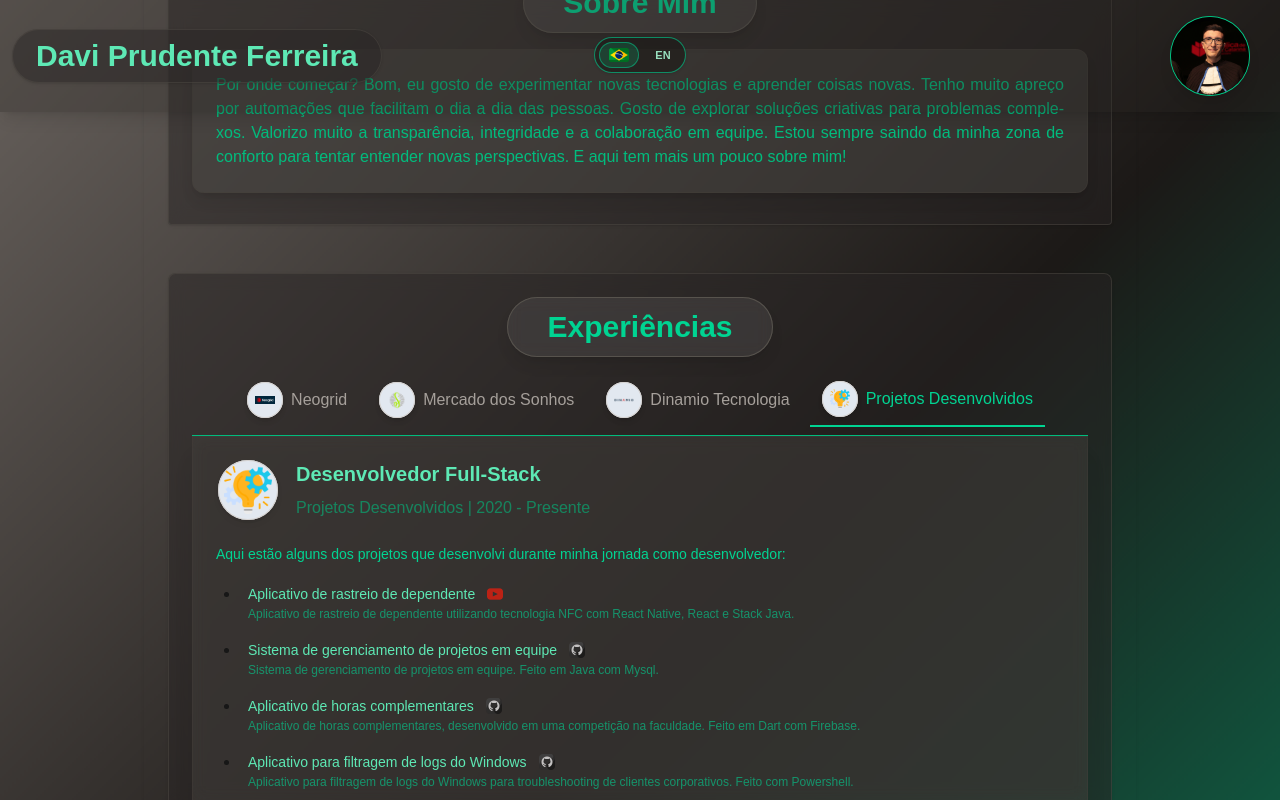
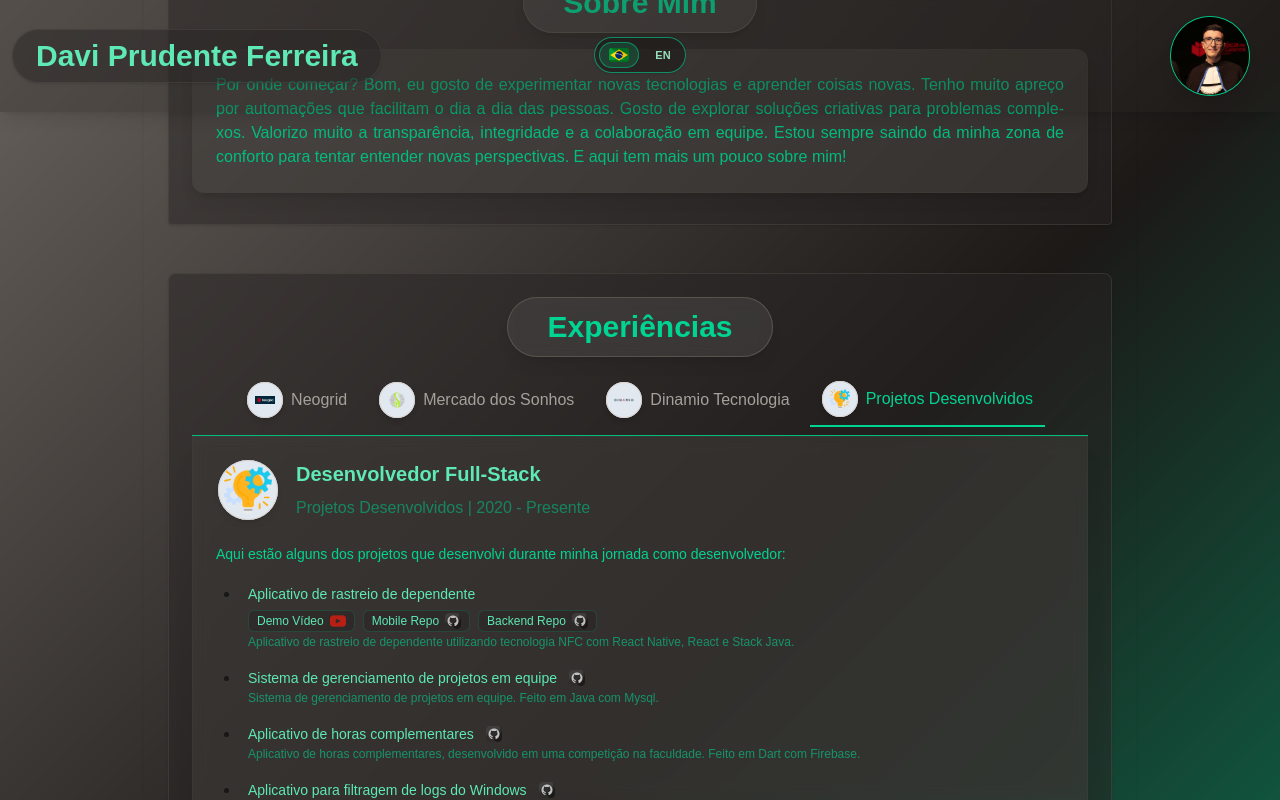
Before and after one commit to Davi-PF/curriculum, a Next.js app: page / in a window 1280 px wide. Both pictures are taken after a click on the button "Projetos Desenvolvidos". Shown: the part 519-1319 px from the top of the page. Built offline with nearby package versions, Linux system fonts and the light colour scheme.

Commit message:
fix: render all experience activity links

```diff
--- a/src/components/Experience/ExperienceActivityItem.tsx
+++ b/src/components/Experience/ExperienceActivityItem.tsx
@@ -1,9 +1,52 @@
+import type { ReactNode } from "react";
 import Image from "next/image";
 import { Activity } from "../../types/ExperienceRelated/Activity";
-import { ActivityVariant, getLinkIcon } from "../../types/ExperienceRelated/ActivityLink";
+import {
+  ActivityLink,
+  ActivityVariant,
+  getLinkIcon,
+} from "../../types/ExperienceRelated/ActivityLink";
 
 interface ExperienceActivityItemProps {
   readonly activity: Activity;
+}
+
+interface ActivityLinkAnchorProps {
+  readonly link: ActivityLink;
+  readonly className: string;
+  readonly iconClassName?: string;
+  readonly children: ReactNode;
+}
+
+function ActivityLinkAnchor({
+  link,
+  className,
+  iconClassName = "",
+  children,
+}: ActivityLinkAnchorProps) {
+  return (
+    <a
+      href={link.url}
+      target="_blank"
+      rel="noopener noreferrer"
+      className={className}
+    >
+      {children}
+
+      <Image
+        src={getLinkIcon(link.type)}
+        alt={link.type}
+        width={16}
+        height={16}
+        className={`
+          opacity-70
+          transition-opacity
+          group-hover:opacity-100
+          ${iconClassName}
+        `}
+      />
+    </a>
+  );
 }
 
 const styles = {
@@ -24,9 +67,15 @@ const styles = {
 export function ExperienceActivityItem({
   activity,
 }: ExperienceActivityItemProps) {
-  const primaryLink = activity.links?.[0];
+  const validLinks = (activity.links ?? []).flatMap((link) => {
+    const normalizedUrl = link.url?.trim() ?? "";
+    if (!normalizedUrl) return [];
+    return [{ ...link, url: normalizedUrl }];
+  });
+  const singleLink = validLinks.length === 1 ? validLinks[0] : undefined;
 
-  const variant: ActivityVariant = primaryLink?.variant ?? "experience";
+  const variant: ActivityVariant =
+    validLinks[0]?.variant ?? activity.variant ?? "experience";
 
   const style = styles[variant];
 
@@ -40,11 +89,10 @@ export function ExperienceActivityItem({
       "
     >
       <div className="flex flex-col gap-0.5">
-        {primaryLink ? (
-          <a
-            href={primaryLink.url}
-            target="_blank"
-            rel="noopener noreferrer"
+        {singleLink ? (
+          <ActivityLinkAnchor
+            link={singleLink}
+            iconClassName="ml-2"
             className="
               flex items-center gap-1
               text-emerald-300 font-medium
@@ -55,24 +103,34 @@ export function ExperienceActivityItem({
             <span className={style.title}>
               {activity.title}
             </span>
+          </ActivityLinkAnchor>
+        ) : (
+          <>
+            <span className={`text-emerald-300 font-medium ${style.title}`}>
+              {activity.title}
+            </span>
 
-            <Image
-              src={getLinkIcon(primaryLink.type)}
-              alt={primaryLink.type}
-              width={16}
-              height={16}
-              className="
-                ml-2
-                opacity-70
-                transition-opacity
-                group-hover:opacity-100
-              "
-            />
-          </a>
-        ) : (
-          <span className={`text-emerald-300 ${style.title}`}>
-            {activity.title}
-          </span>
+            {validLinks.length > 1 && (
+              <div className="flex flex-wrap items-center gap-2 mt-1">
+                {validLinks.map((link, index) => (
+                  <ActivityLinkAnchor
+                    key={`${link.type}-${link.label}-${link.url}-${index}`}
+                    link={link}
+                    className="
+                      inline-flex items-center gap-1.5
+                      rounded-md px-2 py-0.5
+                      text-xs font-medium text-emerald-300
+                      bg-stone-800/50 border border-emerald-500/20
+                      hover:bg-stone-700/60 hover:underline
+                      transition-colors group
+                    "
+                  >
+                    <span>{link.label || link.type}</span>
+                  </ActivityLinkAnchor>
+                ))}
+              </div>
+            )}
+          </>
         )}
 
         {style.showDescription && activity.description && (
--- a/src/types/ExperienceRelated/ActivityLink.ts
+++ b/src/types/ExperienceRelated/ActivityLink.ts
@@ -1,4 +1,4 @@
-type ActivityLinkType = 'github' | 'colab' | 'demo' | 'website';
+export type ActivityLinkType = 'github' | 'colab' | 'demo' | 'website';
 export type ActivityVariant = 'experience' | 'project';
 
 export interface ActivityLink {
@@ -12,9 +12,9 @@ const linkIconMap: Record<ActivityLinkType, string> = {
   github: '/images/icons/github.png',
   colab: '/images/icons/colab.png',
   demo: '/images/icons/icon-youtube.png',
-  website: '/images/icons/link.png'
+  website: '/globe.svg',
 };
 
 export function getLinkIcon(type: ActivityLinkType): string {
-  return linkIconMap[type];
+  return linkIconMap[type] ?? linkIconMap.website;
 }
```
Also changed, not shown: 2 other files (tests, documents, lock files or other folders).
